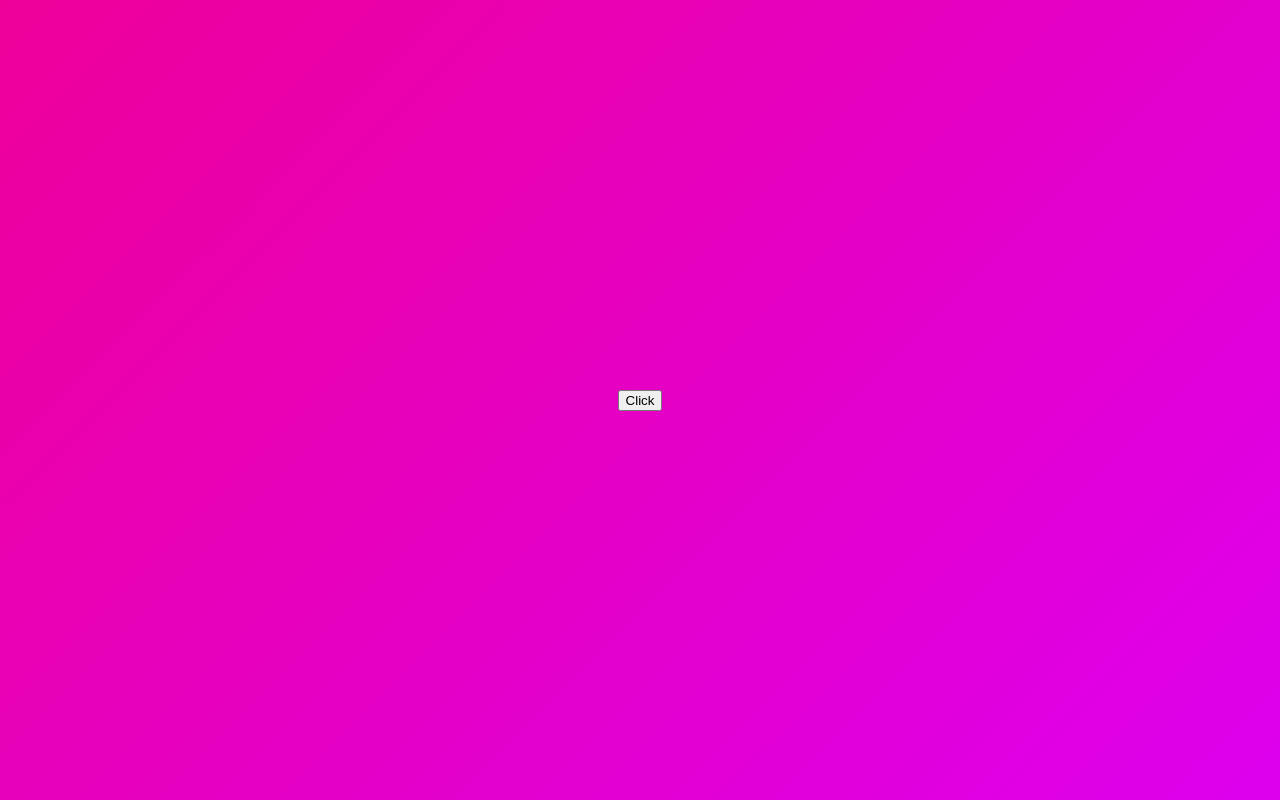
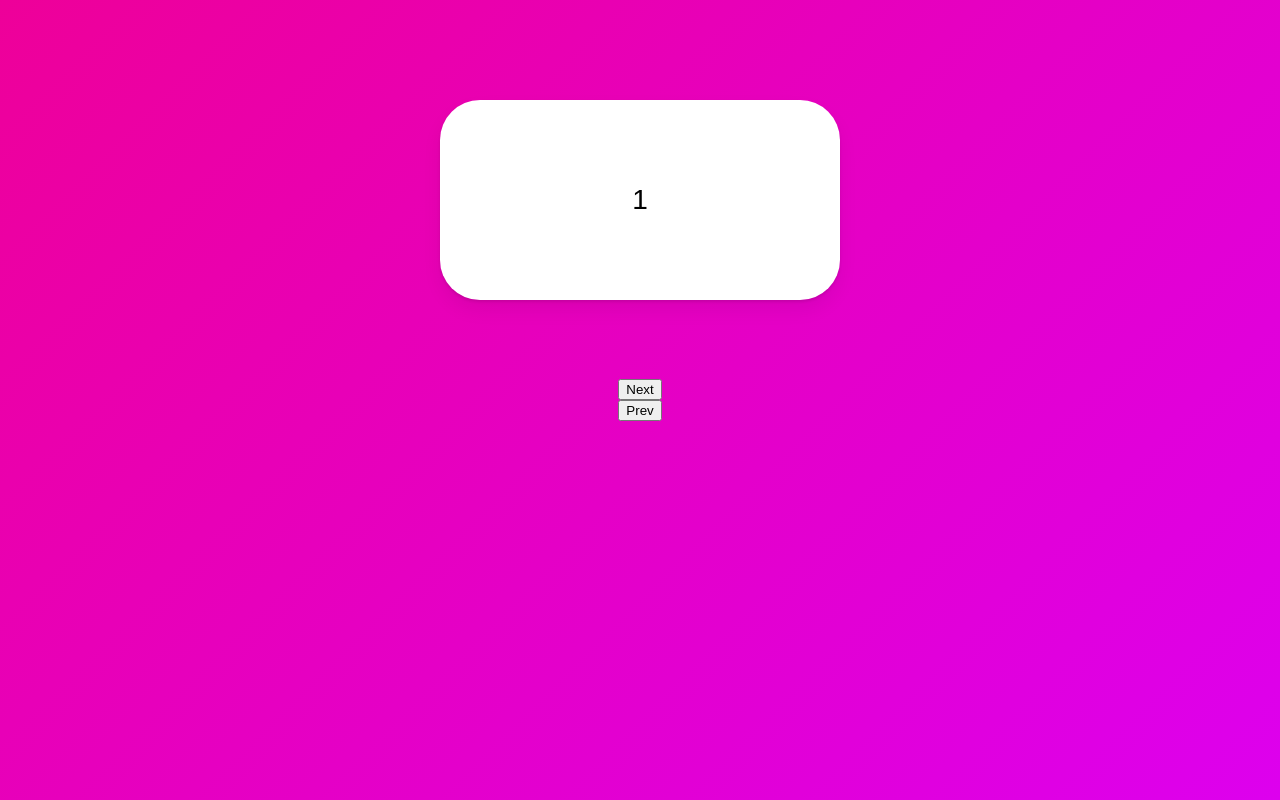
Before and after one commit to sdfwefk11/reactstudy04, a React (Create React App) app: page / in a window 1280 px wide. Built offline with nearby package versions, Linux system fonts and the light colour scheme.

Commit message:
custom props

```diff
--- a/src/App.tsx
+++ b/src/App.tsx
@@ -11,13 +11,18 @@
   display: flex;
   justify-content: center;
   align-items: center;
+  flex-direction: column;
 `;
 const Box = styled(motion.div)`
+  display: flex;
+  justify-content: center;
+  align-items: center;
+  position: absolute;
+  font-size: 28px;
   width: 400px;
   height: 200px;
   background-color: rgba(255, 255, 255, 1);
   border-radius: 40px;
-  position: absolute;
   top: 100px;
   box-shadow: 0 2px 3px rgba(0, 0, 0, 0.1), 0 10px 20px rgba(0, 0, 0, 0.06);
 `;
@@ -36,17 +41,29 @@
     fill: "rgba(255, 255, 255, 1)",
   },
 }; */
-const boxVariants = {
-  initial: {
+const box = {
+  entry: (back: boolean) => ({
+    x: back ? -500 : 500,
     opacity: 0,
     scale: 0,
+  }),
+  center: {
+    x: 0,
+    opacity: 1,
+    scale: 1,
+    transition: {
+      duration: 0.3,
+    },
   },
-  visible: { opacity: 1, scale: 1, rotateZ: 360 },
-  leaving: {
+  exit: (back: boolean) => ({
+    x: back ? 500 : -500,
     opacity: 0,
+    rotateX: 0,
     scale: 0,
-    y: 20,
-  },
+    transition: {
+      duration: 0.3,
+    },
+  }),
 };
 function App() {
   /* const x = useMotionValue(0);
@@ -58,23 +75,32 @@
       "linear-gradient(135deg, rgb(149, 212, 46), rgb(50, 164, 209))",
     ]
   ); */
-  const [showing, setShowing] = useState(false);
-  const toggleShowing = () => {
-    setShowing((prev) => !prev);
+  const [visible, setVisible] = useState(1);
+  const [back, setBack] = useState(false);
+  const nextPlease = () => {
+    setBack(false);
+    setVisible((prev) => (prev === 10 ? 10 : prev + 1));
+  };
+  const prevPlease = () => {
+    setBack(true);
+    setVisible((prev) => (prev === 1 ? 1 : prev - 1));
   };
   return (
     <Wrapper /*  style={{ background: gradient }} */>
-      <button onClick={toggleShowing}>Click</button>
-      <AnimatePresence>
-        {showing ? (
-          <Box
-            variants={boxVariants}
-            initial="initial"
-            animate="visible"
-            exit="leaving"
-          />
-        ) : null}
+      <AnimatePresence custom={back}>
+        <Box
+          custom={back}
+          variants={box}
+          initial="entry"
+          animate="center"
+          exit="exit"
+          key={visible}
+        >
+          {visible}
+        </Box>
       </AnimatePresence>
+      <button onClick={nextPlease}>Next</button>
+      <button onClick={prevPlease}>Prev</button>
       {/*  <Svg xmlns="http://www.w3.org/2000/svg" viewBox="0 0 448 512">
           <motion.path
             variants={svg}
```
